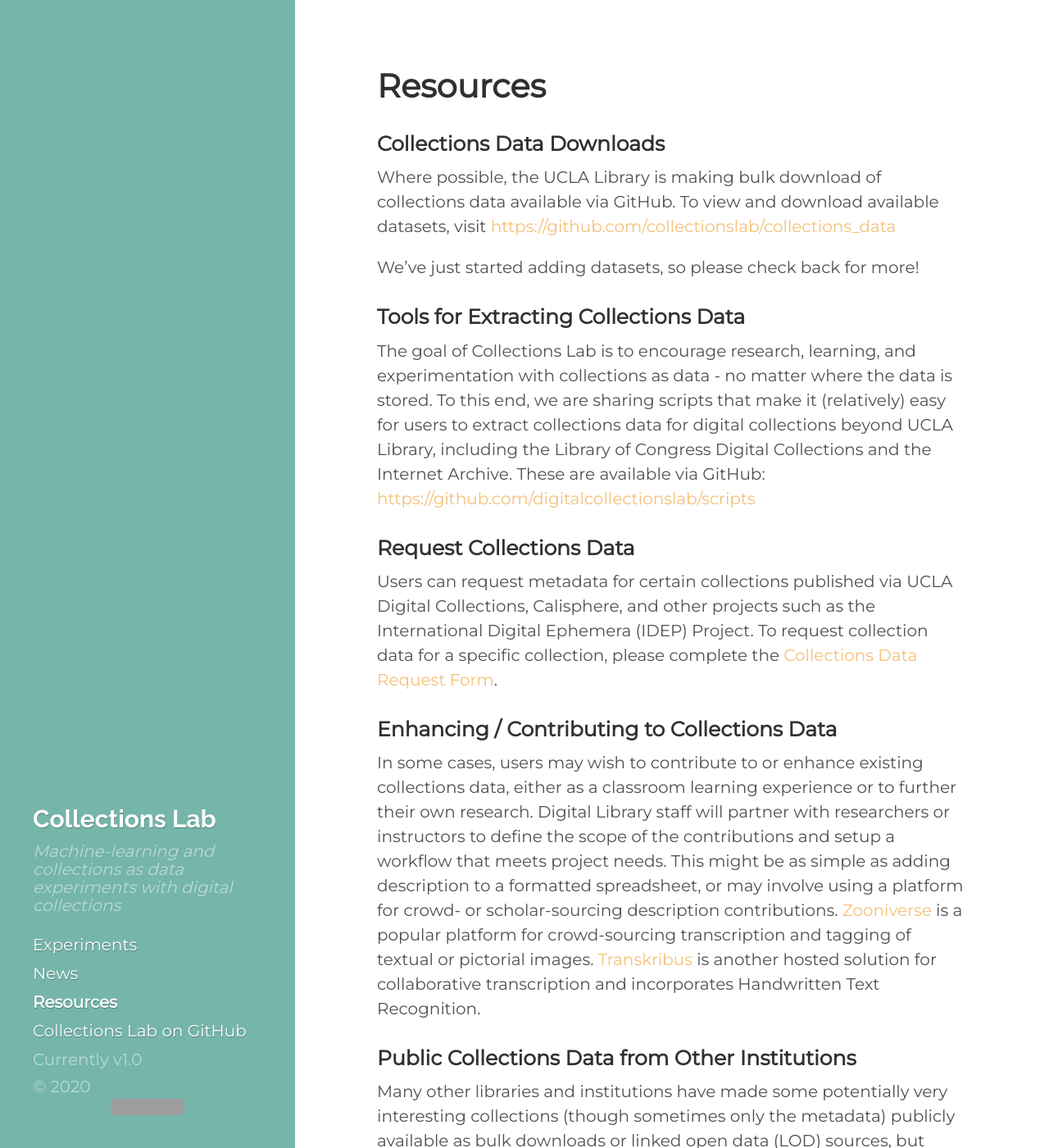
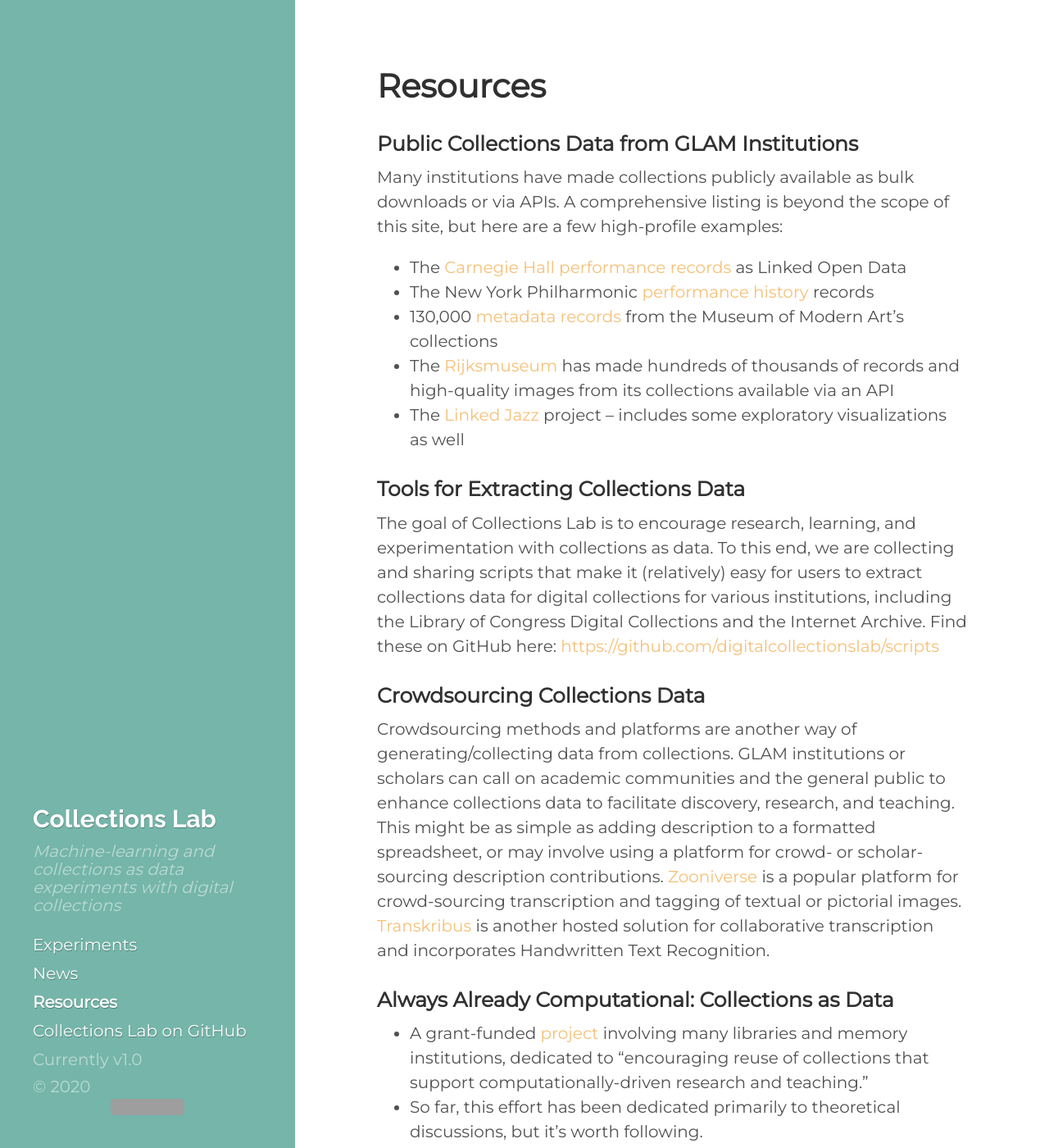
Before and after one commit to collectionslab/collectionslab.github.io, a Jekyll site: the page built from resources.md, in a window 1280 px wide and 1400 px high. Shown: the whole window at 82% size. Built offline with Jekyll 4.4.1, drawn with Linux system fonts in a browser that asks for light colours; some of the changed text lies outside the part shown; grey boxes are pictures that could not be loaded.

Commit message:
update home and resources pages

```diff
--- a/index.html
+++ b/index.html
@@ -7,12 +7,12 @@
 <br>
 <!-- browsing grid -->
 <div class="row">
-  <div class="widget">
+  <!-- <div class="widget">
     <a href="/collections/">
       <img src="/images/kabuki-color.jpg" />
     </a>
     <h3>Open Collections</h3>
-  </div>
+  </div> -->
   <div class="widget">
     <a href="/experiments/">
       <img src="/images/lyricalmap.png" />
--- a/resources.md
+++ b/resources.md
@@ -2,33 +2,33 @@
 layout: page
 title: Resources
 ---
-### Collections Data Downloads
-
-Where possible, the UCLA Library is making bulk download of collections data available via GitHub. To view and download available datasets, visit [https://github.com/collectionslab/collections_data](https://github.com/collectionslab/collections_data)
-
-We've just started adding datasets, so please check back for more!
-
-### Tools for Extracting Collections Data
-
-The goal of Collections Lab is to encourage research, learning, and experimentation with collections as data - no matter where the data is stored. To this end, we are sharing scripts that make it (relatively) easy for users to extract collections data for digital collections beyond UCLA Library, including the Library of Congress Digital Collections and the Internet Archive. These are available via GitHub:
-[https://github.com/digitalcollectionslab/scripts](https://github.com/digitalcollectionslab/scripts)
-
-### Request Collections Data
-
-Users can request metadata for certain collections published via UCLA Digital Collections, Calisphere, and other projects such as the International Digital Ephemera (IDEP) Project. To request collection data for a specific collection, please complete the [Collections Data Request Form](https://docs.google.com/forms/d/e/1FAIpQLSc2pumvTBullCdA8bA5lgFPwb1i17lukOPBTgRXJguBIXVQsA/viewform?usp=sf_link).
-
-### Enhancing / Contributing to Collections Data
-
-In some cases, users may wish to contribute to or enhance existing collections data, either as a classroom learning experience or to further their own research. Digital Library staff will partner with researchers or instructors to define the scope of the contributions and setup a workflow that meets project needs. This might be as simple as adding description to a formatted spreadsheet, or may involve using a platform for crowd- or scholar-sourcing description contributions. [Zooniverse](https://www.zooniverse.org) is a popular platform for crowd-sourcing transcription and tagging of textual or pictorial images. [Transkribus](https://transkribus.eu) is another hosted solution for collaborative transcription and incorporates Handwritten Text Recognition.
-
-### Public Collections Data from Other Institutions
-Many other libraries and institutions have made some potentially very interesting collections (though sometimes only the metadata) publicly available as bulk downloads or linked open data (LOD) sources, but have not done significant analyses or visualizations. A comprehensive listing is beyond the scope of this site, but here are a few high-profile examples:
+### Public Collections Data from GLAM Institutions
+Many institutions have made collections publicly available as bulk downloads or via APIs. A comprehensive listing is beyond the scope of this site, but here are a few high-profile examples:
 - The [Carnegie Hall performance records](https://github.com/CarnegieHall/linked-data) as Linked Open Data
 - The New York Philharmonic [performance history](https://github.com/nyphilarchive/PerformanceHistory) records
 - 130,000 [metadata records](https://github.com/MuseumofModernArt/collection) from the Museum of Modern Art's collections
 - The [Rijksmuseum](https://old.datahub.io/dataset/rijksmuseum) has made hundreds of thousands of records and high-quality images from its collections available via an API
 - The [Linked Jazz](https://linkedjazz.org/) project -- includes some exploratory visualizations as well
 
+<!-- ### Collections Data Downloads
+
+Where possible, the UCLA Library is making bulk download of collections data available via GitHub. To view and download available datasets, visit [https://github.com/collectionslab/collections_data](https://github.com/collectionslab/collections_data)
+
+We've just started adding datasets, so please check back for more! -->
+
+### Tools for Extracting Collections Data
+
+The goal of Collections Lab is to encourage research, learning, and experimentation with collections as data. To this end, we are collecting and sharing scripts that make it (relatively) easy for users to extract collections data for digital collections for various institutions, including the Library of Congress Digital Collections and the Internet Archive. Find these on GitHub here:
+[https://github.com/digitalcollectionslab/scripts](https://github.com/digitalcollectionslab/scripts)
+
+<!-- ### Request Collections Data
+
+Users can request metadata for certain collections published via UCLA Digital Collections, Calisphere, and other projects such as the International Digital Ephemera (IDEP) Project. To request collection data for a specific collection, please complete the [Collections Data Request Form](https://docs.google.com/forms/d/e/1FAIpQLSc2pumvTBullCdA8bA5lgFPwb1i17lukOPBTgRXJguBIXVQsA/viewform?usp=sf_link). -->
+
+### Crowdsourcing Collections Data
+
+Crowdsourcing methods and platforms are another way of generating/collecting data from collections. GLAM institutions or scholars can call on academic communities and the general public to enhance collections data to facilitate discovery, research, and teaching. This might be as simple as adding description to a formatted spreadsheet, or may involve using a platform for crowd- or scholar-sourcing description contributions. [Zooniverse](https://www.zooniverse.org) is a popular platform for crowd-sourcing transcription and tagging of textual or pictorial images. [Transkribus](https://transkribus.eu) is another hosted solution for collaborative transcription and incorporates Handwritten Text Recognition.
+
 ### Always Already Computational: Collections as Data
 - A grant-funded [project](https://collectionsasdata.github.io/) involving many libraries and memory institutions, dedicated to "encouraging reuse of collections that support computationally-driven research and teaching."
 - So far, this effort has been dedicated primarily to theoretical discussions, but it's worth following.
```
Also changed, not shown: other parts of index.html (+1 -1 lines).
